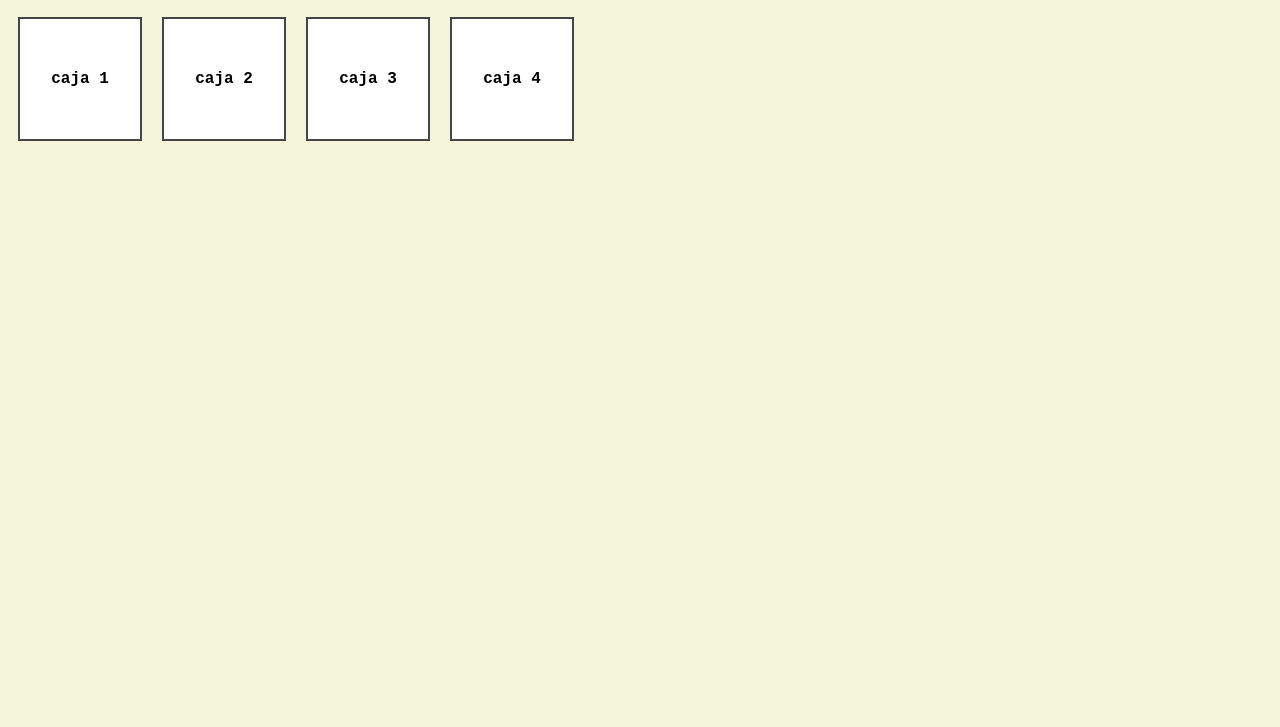
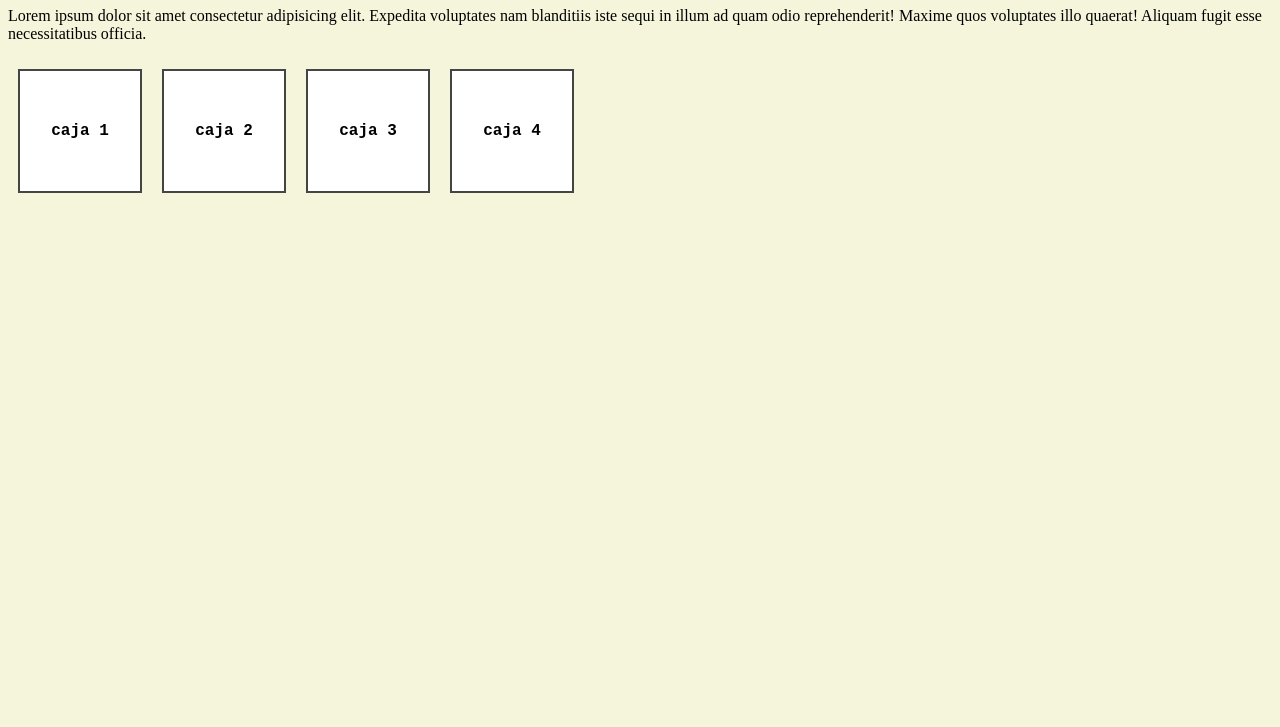
Before and after one commit to rocio2504/CSS-FLEXBOX, a plain HTML site: page index.html in a window 1280 px wide. Shown: the part 73-800 px from the top of the page. Drawn offline with Linux system fonts and the light colour scheme.

Commit message:
Se agregó etiqueta p

```diff
--- a/index.html
+++ b/index.html
@@ -9,6 +9,7 @@
   </head>
   <body>
     <h1>Aprendiendo Flexbox</h1>
+    <p>Lorem ipsum dolor sit amet consectetur adipisicing elit. Expedita voluptates nam blanditiis iste sequi in illum ad quam odio reprehenderit! Maxime quos voluptates illo quaerat! Aliquam fugit esse necessitatibus officia.</p>
     <section class="flex-container">
       <div class="caja">
         caja 1
```
